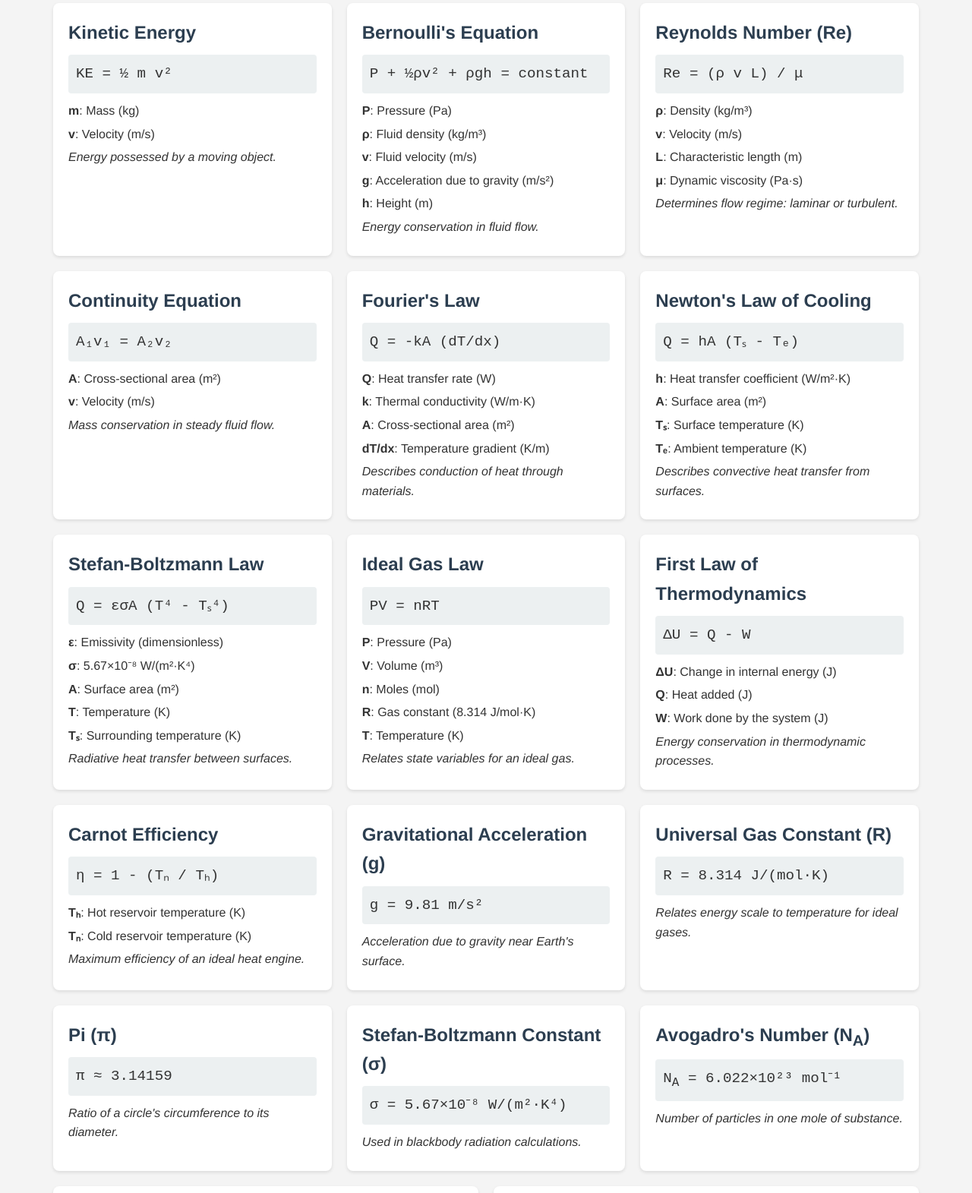
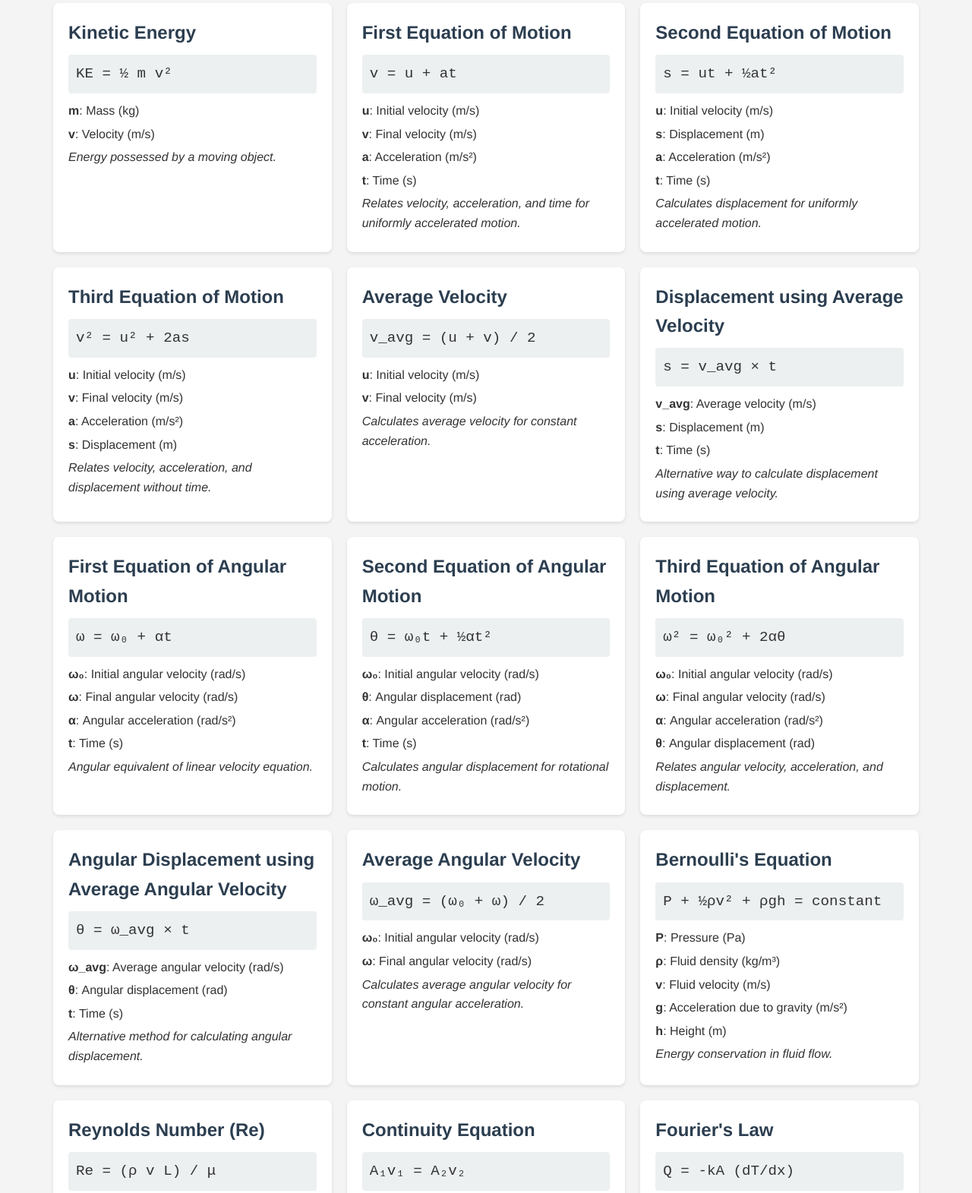
Before and after one commit to JackDugoni/Engineering, a plain HTML site: page index.html in a window 1280 px wide. Shown: the part 1236-2807 px from the top of the page at 76% size. Drawn offline with Linux system fonts and the light colour scheme.

Commit message:
Update index.html
add kinematics

```diff
--- a/index.html
+++ b/index.html
@@ -201,6 +201,102 @@
       <p><em>Energy possessed by a moving object.</em></p>
     </div>
 
+    <!-- Linear Motion Kinematics -->
+<div class="formula-card" data-category="dynamics">
+  <h2>First Equation of Motion</h2>
+  <div class="formula">v = u + at</div>
+  <p><strong>u</strong>: Initial velocity (m/s)</p>
+  <p><strong>v</strong>: Final velocity (m/s)</p>
+  <p><strong>a</strong>: Acceleration (m/s²)</p>
+  <p><strong>t</strong>: Time (s)</p>
+  <p><em>Relates velocity, acceleration, and time for uniformly accelerated motion.</em></p>
+</div>
+
+<div class="formula-card" data-category="dynamics">
+  <h2>Second Equation of Motion</h2>
+  <div class="formula">s = ut + ½at²</div>
+  <p><strong>u</strong>: Initial velocity (m/s)</p>
+  <p><strong>s</strong>: Displacement (m)</p>
+  <p><strong>a</strong>: Acceleration (m/s²)</p>
+  <p><strong>t</strong>: Time (s)</p>
+  <p><em>Calculates displacement for uniformly accelerated motion.</em></p>
+</div>
+
+<div class="formula-card" data-category="dynamics">
+  <h2>Third Equation of Motion</h2>
+  <div class="formula">v² = u² + 2as</div>
+  <p><strong>u</strong>: Initial velocity (m/s)</p>
+  <p><strong>v</strong>: Final velocity (m/s)</p>
+  <p><strong>a</strong>: Acceleration (m/s²)</p>
+  <p><strong>s</strong>: Displacement (m)</p>
+  <p><em>Relates velocity, acceleration, and displacement without time.</em></p>
+</div>
+
+<div class="formula-card" data-category="dynamics">
+  <h2>Average Velocity</h2>
+  <div class="formula">v_avg = (u + v) / 2</div>
+  <p><strong>u</strong>: Initial velocity (m/s)</p>
+  <p><strong>v</strong>: Final velocity (m/s)</p>
+  <p><em>Calculates average velocity for constant acceleration.</em></p>
+</div>
+
+<div class="formula-card" data-category="dynamics">
+  <h2>Displacement using Average Velocity</h2>
+  <div class="formula">s = v_avg × t</div>
+  <p><strong>v_avg</strong>: Average velocity (m/s)</p>
+  <p><strong>s</strong>: Displacement (m)</p>
+  <p><strong>t</strong>: Time (s)</p>
+  <p><em>Alternative way to calculate displacement using average velocity.</em></p>
+</div>
+
+<!-- Rotational Motion Kinematics -->
+<div class="formula-card" data-category="dynamics">
+  <h2>First Equation of Angular Motion</h2>
+  <div class="formula">ω = ω₀ + αt</div>
+  <p><strong>ω₀</strong>: Initial angular velocity (rad/s)</p>
+  <p><strong>ω</strong>: Final angular velocity (rad/s)</p>
+  <p><strong>α</strong>: Angular acceleration (rad/s²)</p>
+  <p><strong>t</strong>: Time (s)</p>
+  <p><em>Angular equivalent of linear velocity equation.</em></p>
+</div>
+
+<div class="formula-card" data-category="dynamics">
+  <h2>Second Equation of Angular Motion</h2>
+  <div class="formula">θ = ω₀t + ½αt²</div>
+  <p><strong>ω₀</strong>: Initial angular velocity (rad/s)</p>
+  <p><strong>θ</strong>: Angular displacement (rad)</p>
+  <p><strong>α</strong>: Angular acceleration (rad/s²)</p>
+  <p><strong>t</strong>: Time (s)</p>
+  <p><em>Calculates angular displacement for rotational motion.</em></p>
+</div>
+
+<div class="formula-card" data-category="dynamics">
+  <h2>Third Equation of Angular Motion</h2>
+  <div class="formula">ω² = ω₀² + 2αθ</div>
+  <p><strong>ω₀</strong>: Initial angular velocity (rad/s)</p>
+  <p><strong>ω</strong>: Final angular velocity (rad/s)</p>
+  <p><strong>α</strong>: Angular acceleration (rad/s²)</p>
+  <p><strong>θ</strong>: Angular displacement (rad)</p>
+  <p><em>Relates angular velocity, acceleration, and displacement.</em></p>
+</div>
+
+<div class="formula-card" data-category="dynamics">
+  <h2>Angular Displacement using Average Angular Velocity</h2>
+  <div class="formula">θ = ω_avg × t</div>
+  <p><strong>ω_avg</strong>: Average angular velocity (rad/s)</p>
+  <p><strong>θ</strong>: Angular displacement (rad)</p>
+  <p><strong>t</strong>: Time (s)</p>
+  <p><em>Alternative method for calculating angular displacement.</em></p>
+</div>
+
+<div class="formula-card" data-category="dynamics">
+  <h2>Average Angular Velocity</h2>
+  <div class="formula">ω_avg = (ω₀ + ω) / 2</div>
+  <p><strong>ω₀</strong>: Initial angular velocity (rad/s)</p>
+  <p><strong>ω</strong>: Final angular velocity (rad/s)</p>
+  <p><em>Calculates average angular velocity for constant angular acceleration.</em></p>
+</div>
+
     <!-- Fluid Mechanics -->
     <div class="formula-card" data-category="fluid">
       <h2>Bernoulli's Equation</h2>
```
